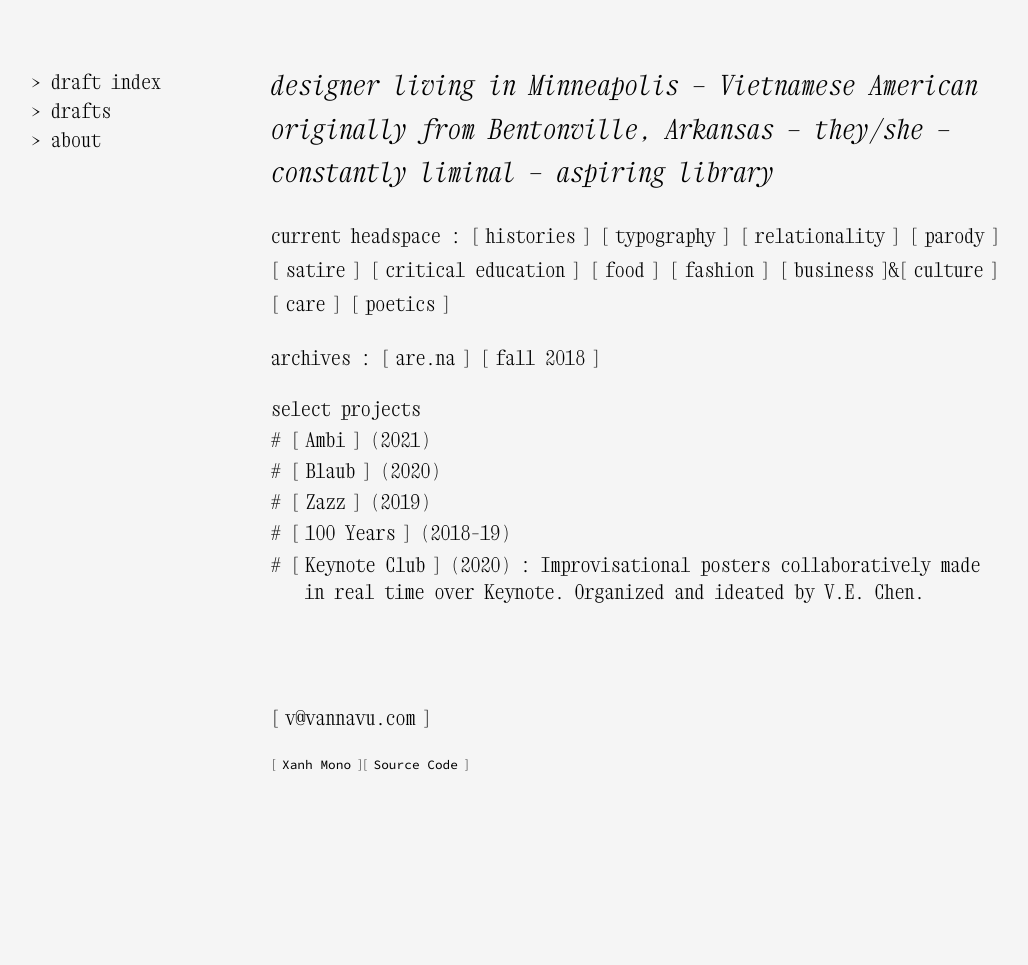
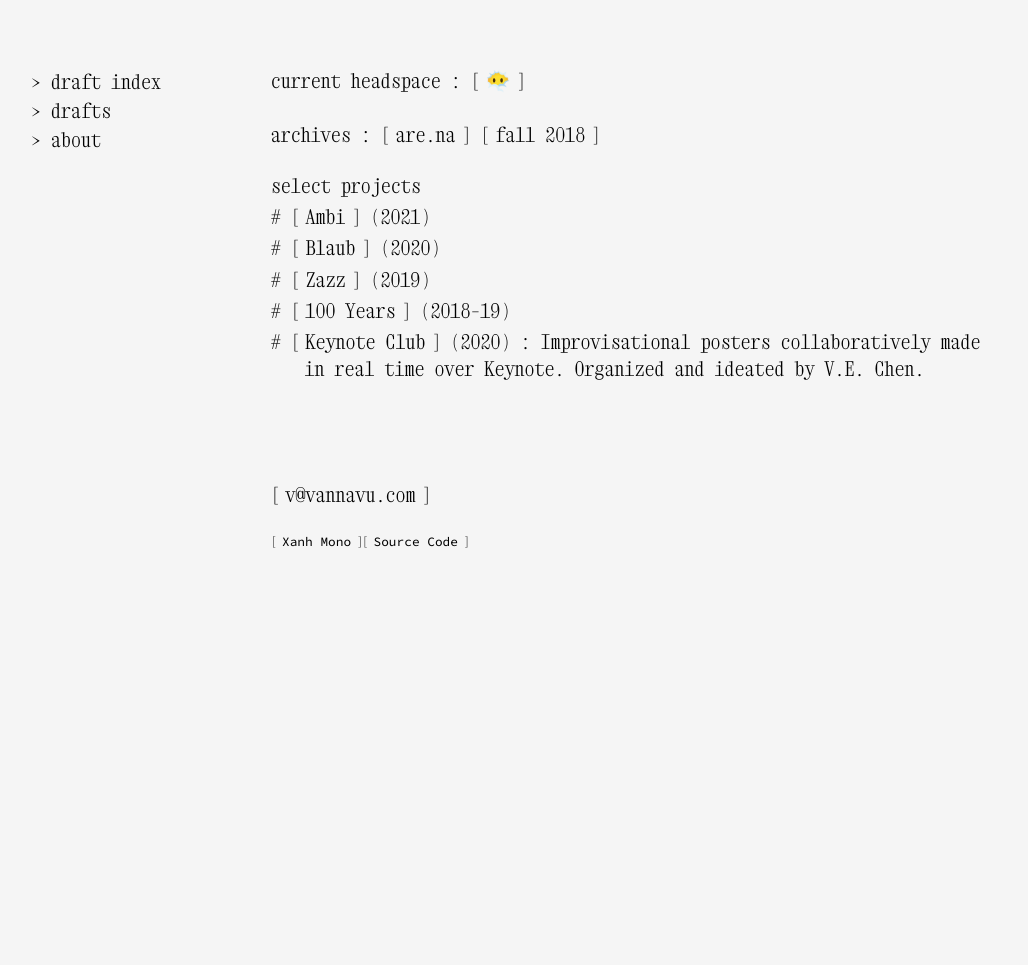
Before and after one commit to vannavu/vannavu.github.io, a Jekyll site: the page built from pages/index.md, in a window 1280 px wide. Shown: the whole page, without its empty margins (97-1125 px from the left). Built offline with Jekyll 4.4.1, drawn with Linux system fonts in a browser that asks for light colours; after the commit the page ends 900 px from its top, so only the background shows below that.

Commit message:
what it iz

```diff
--- a/pages/index.md
+++ b/pages/index.md
@@ -4,20 +4,8 @@ permalink: /
 layout: home
 ---
 
-### designer living in Minneapolis — Vietnamese American originally from Bentonville, Arkansas  — they/she — constantly liminal — aspiring library
-
 current headspace :
-[histories](https://prairieschooner.unl.edu/blog/i-thought-what-i-survived-deserved-recognition-poetry-paul-tran){:target="_blank"}
-[typography](https://fontsinuse.com/uses/11193/huy-fong-sriracha-hot-sauce-label){:target="_blank"}
-[relationality](https://www.e-flux.com/journal/106/314167/can-we-share-a-world-beyond-representation/){:target="_blank"}
-[parody](https://youtu.be/CT1st0QZPNE){:target="_blank"}
-[satire](https://www.e-flux.com/architecture/superhumanity/68641/the-story-of-peter-green-peter-chang/){:target="_blank"}
-[critical education](https://kairosschool.co.za/wp-content/uploads/2011/02/Teaching-as-a-Subversive-Activity.pdf){:target="_blank"}
-[food](https://www.instagram.com/p/CMc2JifJR_q/?utm_source=ig_web_copy_link){:target="_blank"}
-[fashion](https://www.vogue.com/fashion-shows/fall-2021-ready-to-wear/private-policy){:target="_blank"}
-[business](https://youtu.be/CV42Bg4NxzY){:target="_blank"}&[culture](https://www.instagram.com/p/CWbZ6WuPPgU/?utm_source=ig_web_copy_link){:target="_blank"}
-[care](https://www.youtube.com/c/benjiplant/videos){:target="_blank"}
-[poetics](https://onbeing.org/programs/ocean-vuong-a-life-worthy-of-our-breath/){:target="_blank"}
+[😶‍🌫️](https://youtu.be/YneFGMpju3U){:target="_blank"}
 
 archives :
 [are.na](https://www.are.na/vanna-vu/all?sort=UPDATED_AT){:target="_blank"}
```
Also changed, not shown: _drafts/headspace01.md (added, +13 -0 lines), _posts/2022-04-14-cruise-control-to-elsewhere.md (+1 -1 lines), pages/drafts.md (+1 -1 lines).
